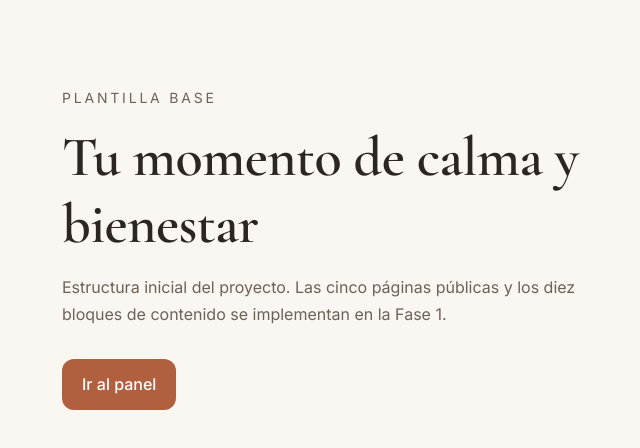
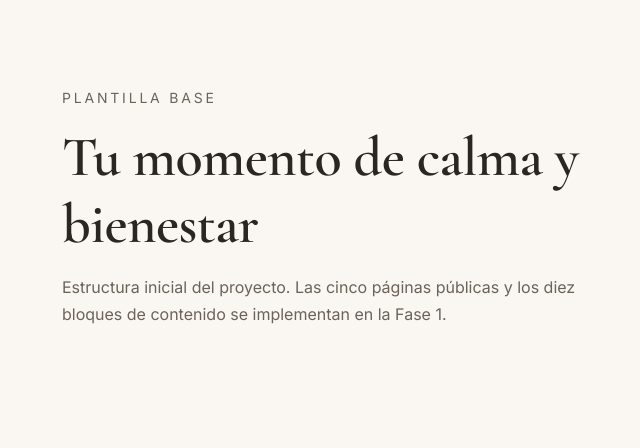
Before and after one commit to dayronpm/nym, a Next.js app: page / in a window 1280 px wide. Shown: the top 448 px of the page, without its empty margins (38-678 px from the left). Built offline with nearby package versions, Linux system fonts and the light colour scheme.

Commit message:
fix: el panel deja de estar enlazado en el sitio publico y se marca noindex

```diff
--- a/app/admin/(panel)/layout.tsx
+++ b/app/admin/(panel)/layout.tsx
@@ -4,4 +4,4 @@
  * El grupo de rutas `(panel)` no forma parte de la URL: solo sirve para que
  * `/admin/login` quede fuera del layout protegido.
  */
-export { default, dynamic } from '@/app/admin/(panel)/layout';
+export { default, dynamic, metadata } from '@/app/admin/(panel)/layout';
--- a/app/admin/login/page.tsx
+++ b/app/admin/login/page.tsx
@@ -1,2 +1,2 @@
 /** Shim de raíz. Implementación en `core/app/admin/login/page.tsx`. */
-export { default } from '@/app/admin/login/page';
+export { default, metadata } from '@/app/admin/login/page';
--- /dev/null
+++ b/app/robots.ts
@@ -0,0 +1,2 @@
+/** Shim de raíz. Implementación en `core/app/robots.ts`. */
+export { default } from '@/app/robots';
--- a/core/app/admin/(panel)/layout.tsx
+++ b/core/app/admin/(panel)/layout.tsx
@@ -1,3 +1,4 @@
+import type { Metadata } from 'next';
 import { redirect } from 'next/navigation';
 
 import { createSupabaseServerClient } from '@/data/supabase';
@@ -8,6 +9,12 @@ import { isSupabaseConfigured } from '@/config/env';
  * del usuario.
  */
 export const dynamic = 'force-dynamic';
+
+/** El panel no debe indexarse nunca (además del X-Robots-Tag de next.config.js). */
+export const metadata: Metadata = {
+  title: 'Panel',
+  robots: { index: false, follow: false },
+};
 
 /**
  * Layout protegido del panel.
--- a/core/app/admin/login/page.tsx
+++ b/core/app/admin/login/page.tsx
@@ -1,12 +1,22 @@
+import type { Metadata } from 'next';
 import Link from 'next/link';
 
 /**
  * Formulario de acceso (Fase 0: solo estructura).
  *
- * Esta página es pública y queda fuera del layout protegido del panel.
+ * Esta página es pública (no requiere sesión) pero NO debe indexarse. Queda
+ * fuera del layout protegido del panel, así que se marca aquí explícitamente.
+ * El encabezado X-Robots-Tag de next.config.js ya cubre /admin/*; esto lo
+ * refuerza a nivel de página.
+ *
  * La lógica de autenticación (signInWithPassword, mensajes de error en español
  * y el flujo de "olvidé mi contraseña") se implementa en la Fase 2.
  */
+export const metadata: Metadata = {
+  title: 'Acceso al panel',
+  robots: { index: false, follow: false },
+};
+
 export default function AdminLoginPage() {
   return (
     <main className="flex min-h-screen items-center justify-center px-5">
--- a/core/app/page.tsx
+++ b/core/app/page.tsx
@@ -1,5 +1,3 @@
-import Link from 'next/link';
-
 /**
  * Página de Inicio (estructura de la Fase 0).
  *
@@ -8,6 +6,10 @@ import Link from 'next/link';
  *
  * No consulta Supabase a propósito: así `npm run build` funciona antes de que
  * exista `.env.local`.
+ *
+ * OJO: esta página NO enlaza al panel. El panel es una URL privada que se
+ * escribe a mano y no puede aparecer en ninguna página pública. Ver README,
+ * "Cómo se mantiene oculto el panel".
  */
 export default function HomePage() {
   return (
@@ -19,14 +21,6 @@ export default function HomePage() {
           Estructura inicial del proyecto. Las cinco páginas públicas y los diez bloques de
           contenido se implementan en la Fase 1.
         </p>
-        <div className="mt-8 flex flex-wrap gap-3">
-          <Link
-            href="/admin"
-            className="rounded-md bg-primary px-5 py-3 font-medium text-on-primary transition-colors hover:bg-primary-hover"
-          >
-            Ir al panel
-          </Link>
-        </div>
       </div>
     </main>
   );
--- /dev/null
+++ b/core/app/robots.ts
@@ -0,0 +1,26 @@
+import type { MetadataRoute } from 'next';
+
+/**
+ * robots.txt
+ *
+ * `/admin` se excluye del rastreo, pero conviene entender el matiz: una URL
+ * bloqueada en robots.txt todavía puede aparecer en los resultados de búsqueda
+ * (sin descripción), porque el buscador no puede leerla para saber que no debe
+ * indexarla.
+ *
+ * La protección real contra indexación es el encabezado
+ * `X-Robots-Tag: noindex, nofollow` que aplica `next.config.js` a `/admin/*`,
+ * más el `robots: { index: false }` de los metadatos del panel. Este archivo es
+ * la tercera capa, no la única.
+ *
+ * En la Fase 1 se añadirá aquí la referencia al `sitemap.xml`.
+ */
+export default function robots(): MetadataRoute.Robots {
+  return {
+    rules: {
+      userAgent: '*',
+      allow: '/',
+      disallow: ['/admin', '/admin/'],
+    },
+  };
+}
```
Also changed, not shown: 1 other file (tests, documents, lock files or other folders).
